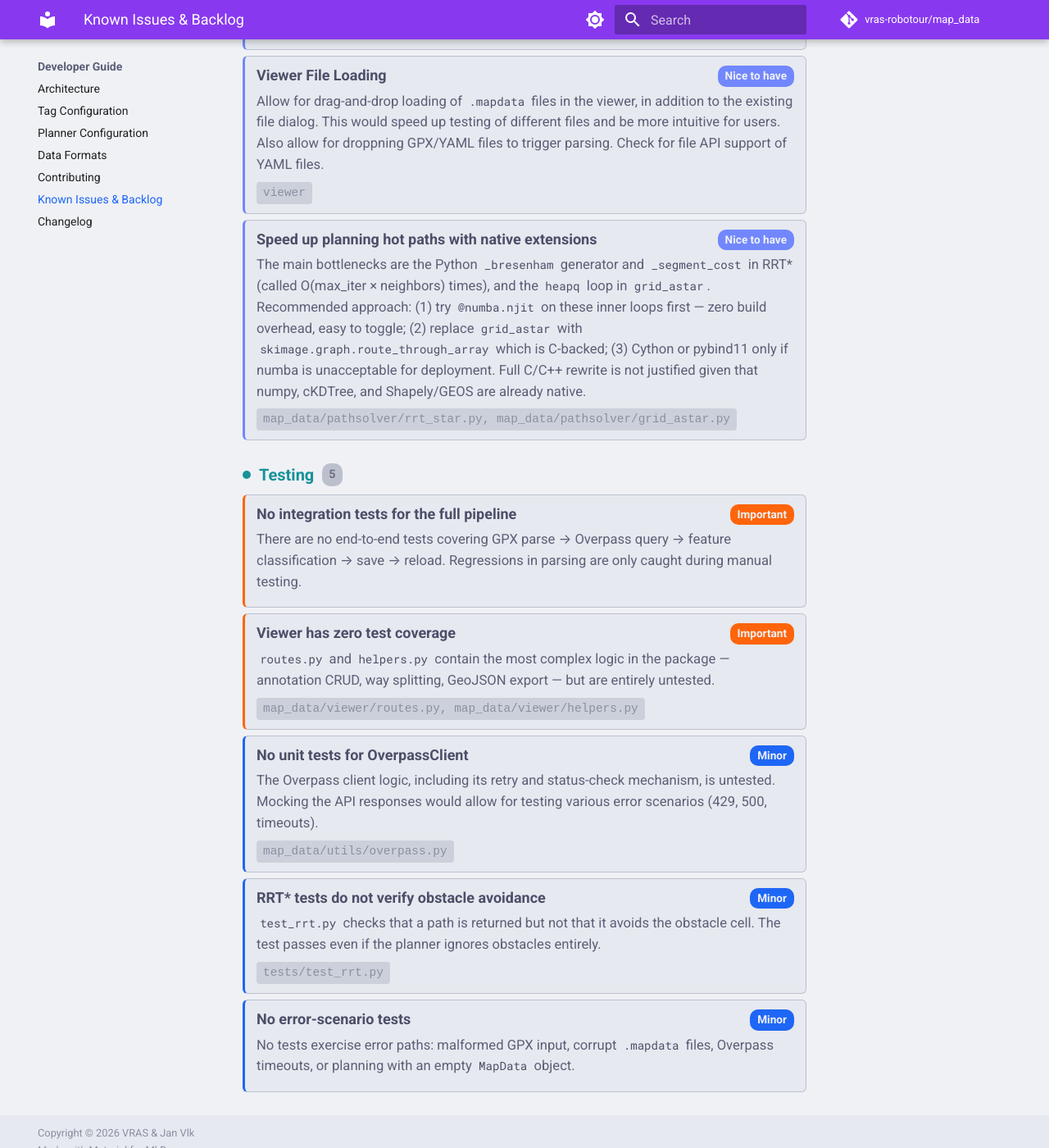
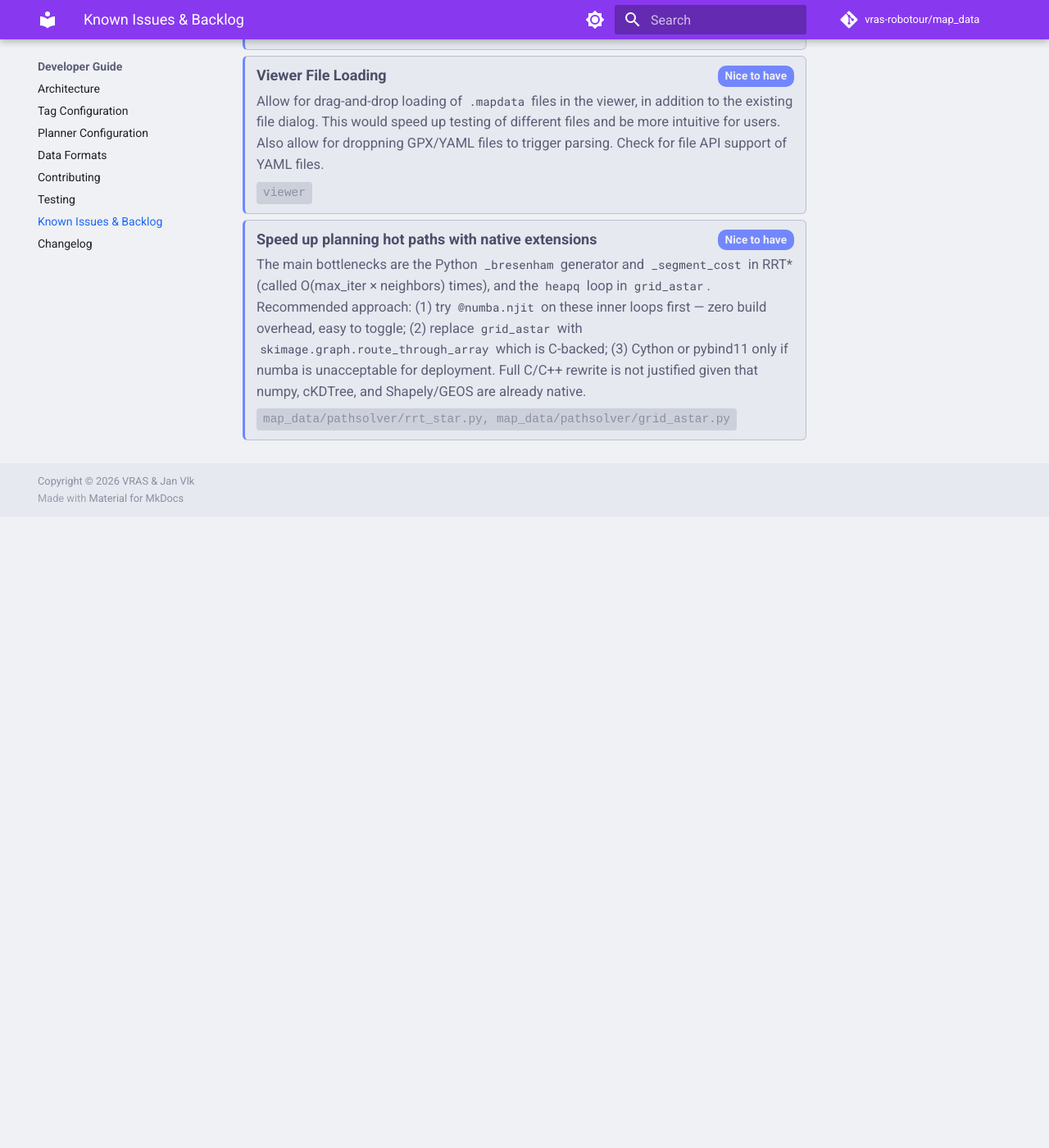
Before and after one commit to vras-robotour/map_data, an MkDocs documentation site: the page built from docs/dev/todo.md, in a window 1280 px wide and 1400 px high, scrolled down 1221 px. Shown: the whole window at 82% size. Built offline with MkDocs 1.6.1 and Material for MkDocs 9.7.7, drawn with Linux system fonts in a browser that asks for light colours; comment, search, counter and statistics services are not loaded; after the commit the page ends 1851 px from its top, so only the background shows below that; some of the changed text lies outside the part shown.

Commit message:
update docs

```diff
--- a/docs/dev/todo.md
+++ b/docs/dev/todo.md
@@ -294,40 +294,10 @@
 
   const ITEMS = [
     {
-      type: 'testing', sev: 'minor',
-      title: 'No unit tests for OverpassClient',
-      desc: 'The Overpass client logic, including its retry and status-check mechanism, is untested. Mocking the API responses would allow for testing various error scenarios (429, 500, timeouts).',
-      file: 'map_data/utils/overpass.py'
-    },
-    {
       type: 'improvement', sev: 'nice-to-have',
       title: 'Expose more planning parameters in the viewer',
       desc: 'The newly promoted parameters in <code>planner_defaults.yaml</code> (grid cost weight, obstacle radius, buffer widths) should be added to the viewer configuration UI to allow for easier experimentation without manual YAML edits.',
       file: 'viewer'
-    },
-    {
-      type: 'testing', sev: 'important',
-      title: 'No integration tests for the full pipeline',
-      desc: 'There are no end-to-end tests covering GPX parse → Overpass query → feature classification → save → reload. Regressions in parsing are only caught during manual testing.',
-      file: null
-    },
-    {
-      type: 'testing', sev: 'important',
-      title: 'Viewer has zero test coverage',
-      desc: '<code>routes.py</code> and <code>helpers.py</code> contain the most complex logic in the package — annotation CRUD, way splitting, GeoJSON export — but are entirely untested.',
-      file: 'map_data/viewer/routes.py, map_data/viewer/helpers.py'
-    },
-    {
-      type: 'testing', sev: 'minor',
-      title: 'RRT* tests do not verify obstacle avoidance',
-      desc: '<code>test_rrt.py</code> checks that a path is returned but not that it avoids the obstacle cell. The test passes even if the planner ignores obstacles entirely.',
-      file: 'tests/test_rrt.py'
-    },
-    {
-      type: 'testing', sev: 'minor',
-      title: 'No error-scenario tests',
-      desc: 'No tests exercise error paths: malformed GPX input, corrupt <code>.mapdata</code> files, Overpass timeouts, or planning with an empty <code>MapData</code> object.',
-      file: null
     },
     {
       type: 'improvement', sev: 'nice-to-have',
--- a/mkdocs.yml
+++ b/mkdocs.yml
@@ -84,5 +84,6 @@ nav:
       - Planner Configuration: dev/planner_config.md
       - Data Formats: dev/data_formats.md
       - Contributing: dev/contributing.md
+      - Testing: dev/testing.md
       - Known Issues & Backlog: dev/todo.md
       - Changelog: dev/changelog.md
```
Also changed, not shown: docs/dev/contributing.md (+2 -8 lines), docs/dev/testing.md (added, +104 -0 lines).
